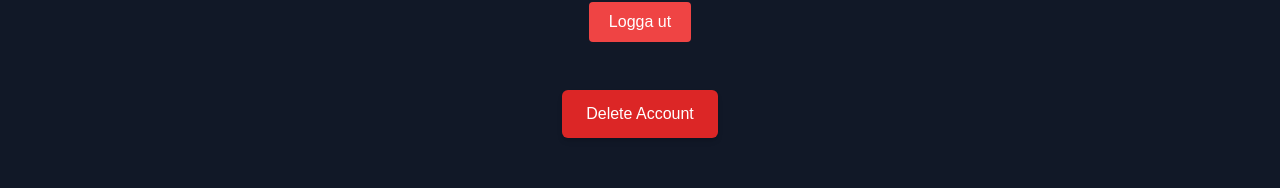
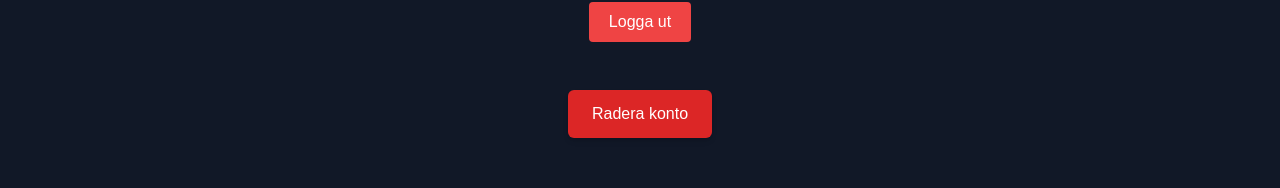
Before and after one commit to Tove-Larsson/Examensarbete-Frontend, a Next.js app: page /user in a window 1280 px wide. Shown: the part 452-640 px from the top of the page. Built offline with nearby package versions, Linux system fonts and the light colour scheme; sample sign-in values are in the browser's storage.

Commit message:
Changed text in DeleteSelfButton

```diff
--- a/app/_components/DeleteSelfButton.tsx
+++ b/app/_components/DeleteSelfButton.tsx
@@ -26,12 +26,12 @@ const DeleteAccountButton = () => {
       .then((response) => {
         if (!response.ok) {
           return response.json().then((errData) => {
-            setError(errData.message || "Failed to delete account");
+            setError(errData.message || "Kontot kunde inte raderas");
             throw new Error(errData.message);
           });
         }
 
-        setSuccess("Your account was successfully deleted.");
+        setSuccess("Ditt konto har raderats");
 
         sessionStorage.clear()
 
@@ -40,7 +40,7 @@ const DeleteAccountButton = () => {
         }, 3000);
       })
       .catch((err) => {
-        setError(err.message || "An error occurred while deleting your account");
+        setError(err.message || "Ett problem uppstod under raderingen av ditt konto");
       })
       .finally(() => {
         setDeleting(false);
@@ -58,7 +58,7 @@ const DeleteAccountButton = () => {
         disabled={deleting}
         className="px-6 py-3 bg-red-600 text-white rounded-md shadow-md hover:bg-red-700 transition mt-4"
       >
-        {deleting ? "Deleting..." : "Delete Account"}
+        {deleting ? "Raderar..." : "Radera konto"}
       </button>
     </div>
   );
```
